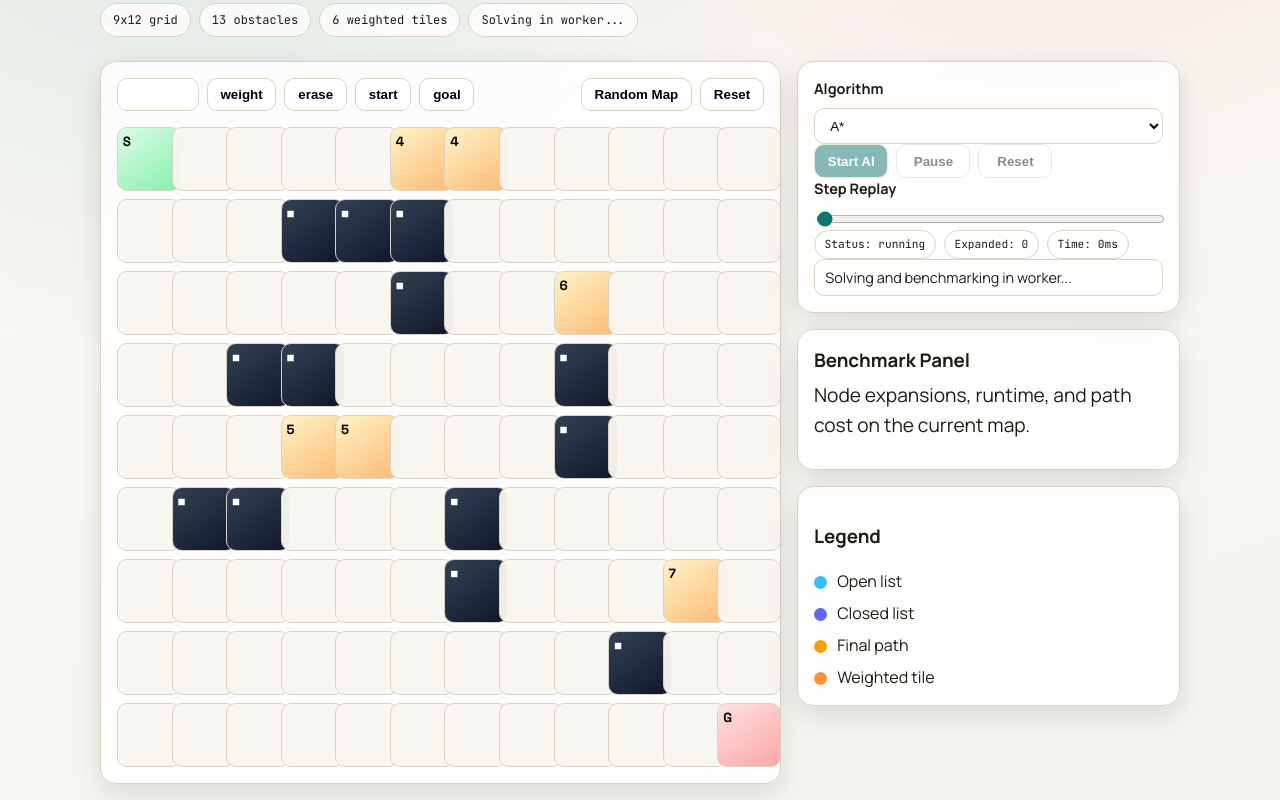
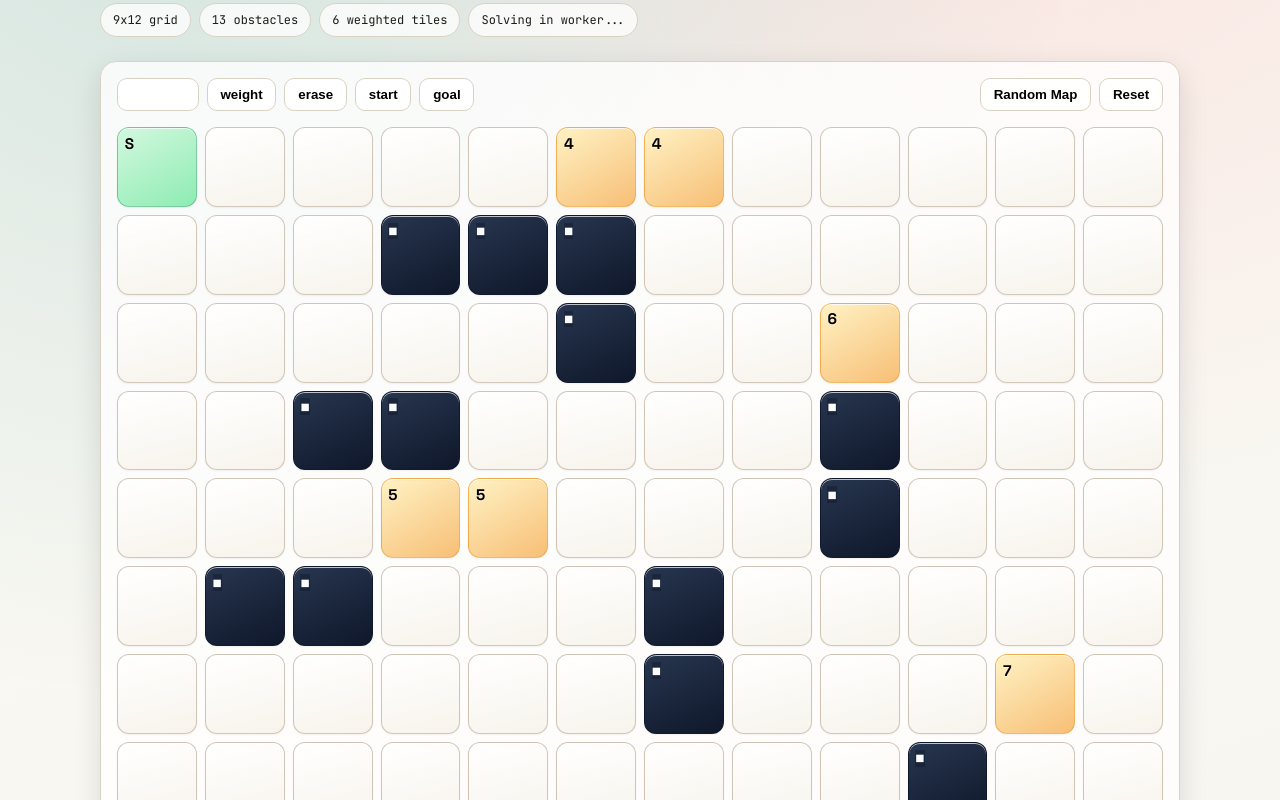
Before and after one commit to Cosmos-0118/Wumporia, a React (Vite) app: page /games/pathfinding in a window 1280 px wide. Shown: the part 580-1380 px from the top of the page. Built offline with nearby package versions, Linux system fonts and the light colour scheme.

Commit message:
feat(pathfinding): enhance PathfindingRobotSection UI with improved cell styling and layout

```diff
--- a/src/features/pathfinding/components/PathfindingRobotSection.tsx
+++ b/src/features/pathfinding/components/PathfindingRobotSection.tsx
@@ -231,7 +231,10 @@ export function PathfindingRobotSection() {
                     {isStart ? 'S' : isGoal ? 'G' : isObstacle ? '■' : isWeighted ? String(weightedCost) : ''}
                   </span>
                   {!isObstacle && !isStart && !isGoal && heuristic !== undefined ? (
-                    <span className="pathfinding-cell__meta">h:{heuristic} g:{cost}</span>
+                    <span className="pathfinding-cell__meta">
+                      <span className="pathfinding-cell__meta-line">h:{heuristic}</span>
+                      <span className="pathfinding-cell__meta-line">g:{cost}</span>
+                    </span>
                   ) : null}
                 </button>
               )
--- a/src/styles/globals.css
+++ b/src/styles/globals.css
@@ -2242,39 +2242,65 @@ a:hover {
 
 .pathfinding-board {
   display: grid;
-  gap: var(--space-2);
+  gap: 8px;
+  width: 100%;
+  grid-auto-rows: auto;
 }
 
 .pathfinding-cell {
   aspect-ratio: 1;
-  border-radius: var(--radius-sm);
-  border: 1px solid var(--color-border);
-  background: rgba(248, 246, 240, 0.96);
-  padding: 0.3rem;
-  min-height: 64px;
+  border-radius: 12px;
+  border: 1px solid rgba(191, 178, 160, 0.72);
+  background: linear-gradient(165deg, rgba(255, 255, 255, 0.92), rgba(247, 243, 235, 0.95));
+  padding: 0.42rem;
+  min-height: 0;
   display: flex;
   flex-direction: column;
   justify-content: space-between;
+  gap: 0.14rem;
   align-items: flex-start;
   text-align: left;
   cursor: pointer;
+  overflow: hidden;
+  position: relative;
+  box-shadow:
+    inset 0 1px 0 rgba(255, 255, 255, 0.7),
+    0 1px 2px rgba(45, 35, 20, 0.06);
+  transition:
+    box-shadow 120ms ease,
+    border-color 120ms ease;
+}
+
+.pathfinding-cell:hover {
+  border-color: rgba(15, 118, 110, 0.48);
+  box-shadow:
+    inset 0 1px 0 rgba(255, 255, 255, 0.82),
+    0 3px 8px rgba(15, 118, 110, 0.14);
+}
+
+.pathfinding-cell:active {
+  border-color: rgba(15, 118, 110, 0.55);
 }
 
 .pathfinding-cell--obstacle {
-  background: linear-gradient(145deg, #334155, #0f172a);
+  background: linear-gradient(155deg, #27364f, #0f172a);
+  border-color: rgba(15, 23, 42, 0.85);
   color: #fff;
 }
 
 .pathfinding-cell--weighted {
-  background: linear-gradient(145deg, #fef3c7, #fdba74);
+  background: linear-gradient(150deg, #fff2c4, #f7bf76);
+  border-color: rgba(234, 146, 36, 0.55);
 }
 
 .pathfinding-cell--start {
-  background: linear-gradient(145deg, #dcfce7, #86efac);
+  background: linear-gradient(150deg, #d3f8df, #8decb2);
+  border-color: rgba(33, 153, 91, 0.44);
 }
 
 .pathfinding-cell--goal {
-  background: linear-gradient(145deg, #fee2e2, #fca5a5);
+  background: linear-gradient(150deg, #ffe0e0, #f7b2b2);
+  border-color: rgba(215, 87, 87, 0.44);
 }
 
 .pathfinding-cell--open {
@@ -2290,21 +2316,56 @@ a:hover {
 }
 
 .pathfinding-cell--current {
-  transform: translateY(-1px);
-  box-shadow:
-    inset 0 0 0 2px rgba(15, 118, 110, 0.65),
-    0 4px 10px rgba(15, 118, 110, 0.18);
+  box-shadow: inset 0 0 0 2px rgba(15, 118, 110, 0.65);
 }
 
 .pathfinding-cell__marker {
+  display: inline-flex;
+  align-items: center;
+  justify-content: center;
+  min-height: 1.05rem;
+  font-size: 0.96rem;
   font-weight: 800;
   font-family: var(--font-heading);
+  letter-spacing: 0.01em;
+  line-height: 1;
+  text-shadow: 0 1px 0 rgba(255, 255, 255, 0.5);
+  z-index: 1;
 }
 
 .pathfinding-cell__meta {
-  font-size: 0.63rem;
-  color: var(--color-muted);
+  position: absolute;
+  left: 4px;
+  right: 4px;
+  bottom: 4px;
+  margin-top: 0;
+  display: grid;
+  gap: 1px;
+  width: auto;
+  overflow: visible;
+  font-size: 0.6rem;
+  color: #4b5563;
   font-family: var(--font-mono);
+  font-weight: 700;
+  letter-spacing: 0;
+  line-height: 1.05;
+  padding: 0.12rem 0.18rem;
+  border-radius: 5px;
+  background: rgba(255, 255, 255, 0.9);
+  backdrop-filter: blur(1.5px);
+  z-index: 1;
+}
+
+.pathfinding-cell__meta-line {
+  display: block;
+  white-space: nowrap;
+}
+
+.pathfinding-cell--obstacle .pathfinding-cell__meta,
+.pathfinding-cell--obstacle .pathfinding-cell__marker {
+  color: #f8fafc;
+  text-shadow: none;
+  background: rgba(15, 23, 42, 0.44);
 }
 
 .pathfinding-sidepanel {
@@ -2461,8 +2522,14 @@ a:hover {
 
 @media (width >= 980px) {
   .pathfinding-workspace {
-    grid-template-columns: minmax(0, 1.6fr) minmax(320px, 0.9fr);
+    grid-template-columns: minmax(0, 2.35fr) minmax(260px, 0.72fr);
     align-items: start;
+  }
+}
+
+@media (width <= 1320px) {
+  .pathfinding-workspace {
+    grid-template-columns: minmax(0, 1fr);
   }
 }
 
```
